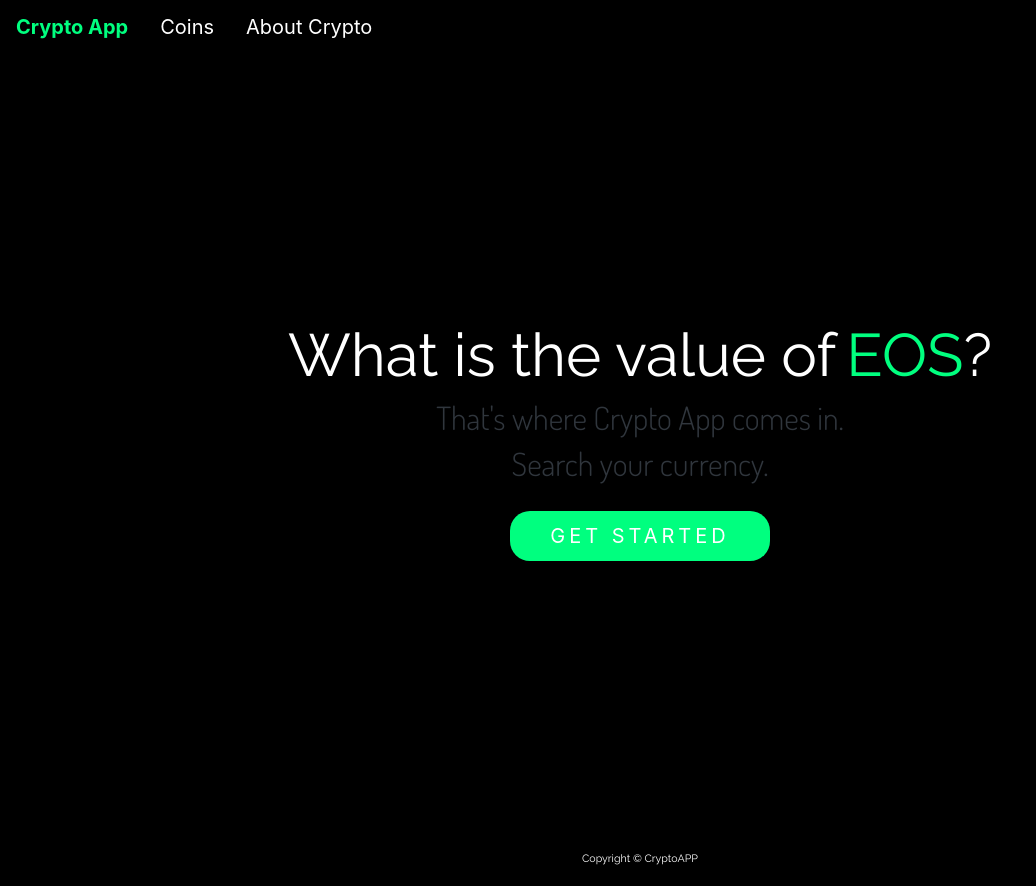
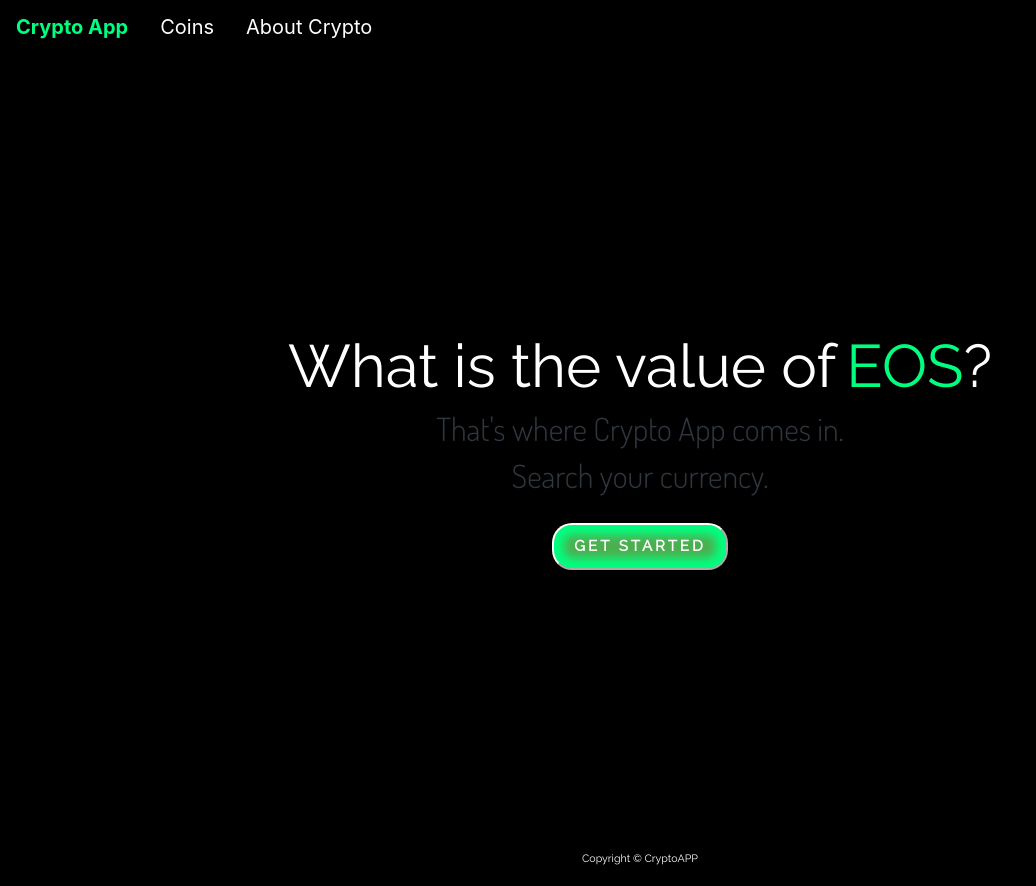
Before and after one commit to Webkinz1690/WyncodeAcademy-Midterm, a React (Create React App) app in the folder client/: page / in a window 1280 px wide. Shown: the whole page, without its empty margins (0-1036 px from the left). Built offline with nearby package versions, Linux system fonts and the light colour scheme.

Commit message:
priscilla's changes for HomePage

```diff
--- a/client/src/HomePage.css
+++ b/client/src/HomePage.css
@@ -61,6 +61,7 @@ h1 {
     content: ' BSV';
   }
 }
+
 h2 {
   color: #30363d;
   font-family: 'Dosis';
@@ -69,41 +70,32 @@ h2 {
   align-items: center;
   justify-content: center;
 }
-button {
-  background: #00ff7f;
-  border: none;
-  font-size: 1em;
-  border-radius: 20px;
-  color: white;
-  cursor: crosshair;
-  letter-spacing: 0.2em;
-  outline: none;
-  padding: 0.5em 2em;
-  position: relative;
-  text-transform: uppercase;
-  margin: 1em;
-}
-button::before {
-  background: snow;
-  border-radius: inherit;
-  content: '';
-  filter: blur(10px);
-  opacity: 0.75;
-  position: absolute;
-  transition: all 0.3s ease-in-out;
-  width: 100%;
-  height: 100%;
-  top: 0;
-  right: 0;
-  z-index: -1;
-}
-button:hover::before {
-  filter: blur(15px);
-  opacity: 1;
-}
+
 #buttonC {
   display: flex;
   flex-direction: row;
   align-items: center;
   justify-content: center;
+  padding-top: 20px;
 }
+
+#buttonShow {
+  border-color: white;
+  color: white;
+  box-shadow: 0 0 10px 10px #00ff7f inset, 0 0 0 0 white;
+  outline: none;
+  -webkit-transition: all 150ms ease-in-out;
+  transition: all 150ms ease-in-out;
+  font-family: 'Raleway', 'sans';
+  background-color: #4caf50;
+  border-radius: 20px;
+  text-transform: uppercase;
+  padding: 10px 20px;
+  letter-spacing: 3px;
+  font-weight: bold;
+  font-size: 15px;
+}
+
+#buttonShow:hover {
+  box-shadow: 0 0 10px 0 #00ff7f inset, 0 0 10px 4px #00ff7f;
+}
--- a/client/src/components/HomePage.js
+++ b/client/src/components/HomePage.js
@@ -21,7 +21,9 @@ const HomePage = () => {
       </div>
       <div id="buttonC">
         <p></p>
-        <button onClick={handleNavigate}>Get Started</button>
+        <button id="buttonShow" onClick={handleNavigate}>
+          Get Started
+        </button>
       </div>
     </div>
   );
```
